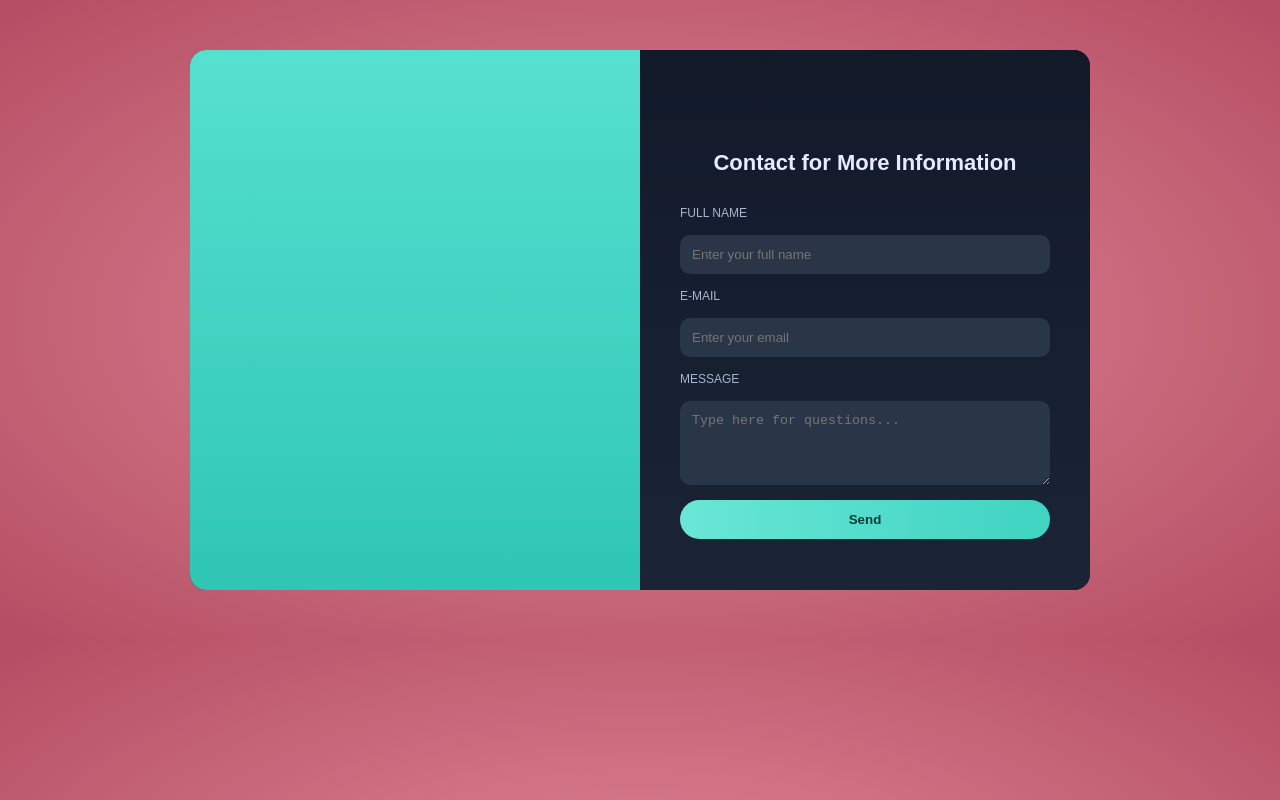
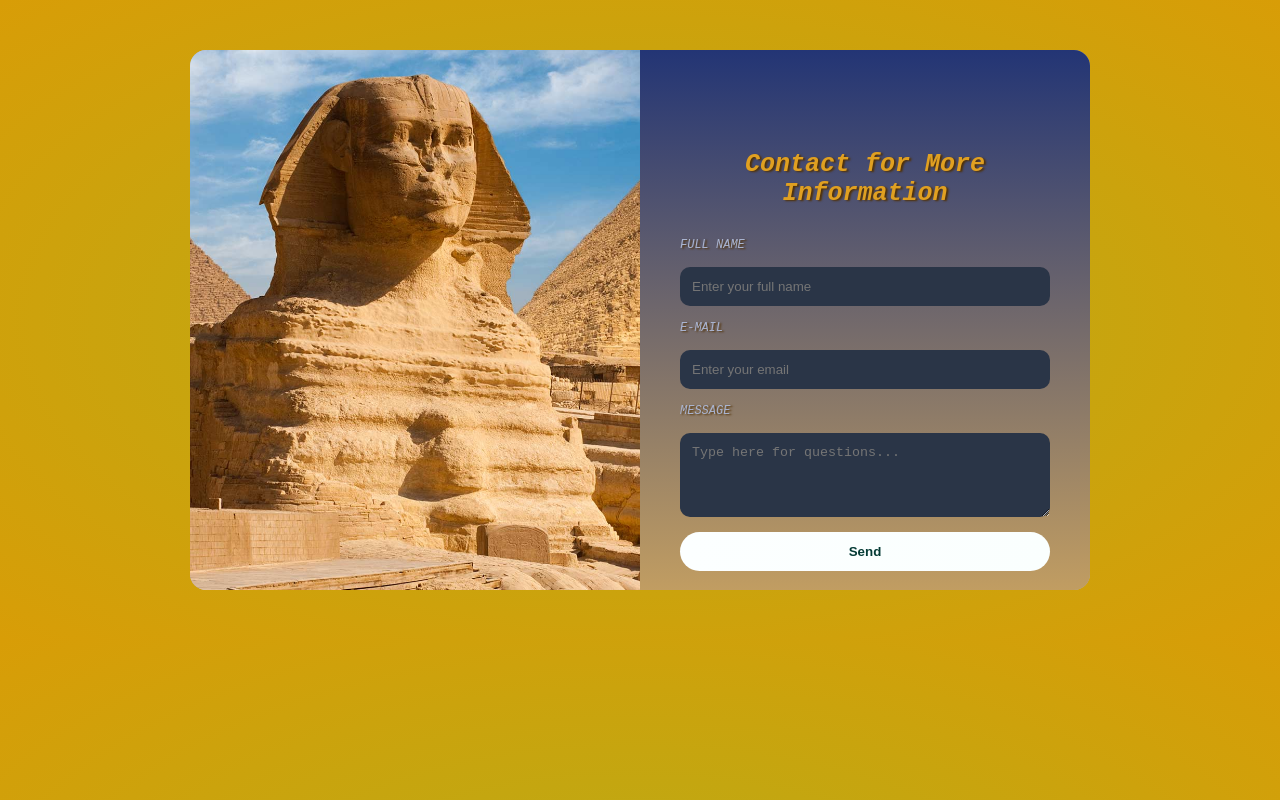
Before and after one commit to KindredMouse/Python-Charmers, a plain HTML site: page Pages/SignUp/index.html in a window 1280 px wide. Drawn offline with Linux system fonts and the light colour scheme.

Commit message:
sign up close to done

```diff
--- a/Pages/SignUp/css/style.css
+++ b/Pages/SignUp/css/style.css
@@ -1,7 +1,8 @@
 body {
   margin: 0;
   font-family: Arial, Helvetica, sans-serif;
-  background: radial-gradient(#e38a9b, #b44d63);
+  /* Change background color to every other page*/
+  background: radial-gradient(#b7ac16, #d89d07);
   color: #fff;
 }
 
@@ -14,16 +15,18 @@ body {
   grid-template-columns: 1fr 1fr;
   border-radius: 16px;
   overflow: hidden;
-  background: #0f1725;
+  background: #aeaeae;
 }
-
-.left {
-  background: linear-gradient(#56e0cf, #2fc6b4);
-  padding: 30px;
+/* IMAGE STYLING */
+.left-img {
+  width: 100%;
+  height: 100%;
+  object-fit: cover;
+  display: block;
 }
 
 .right {
-  background: linear-gradient(#121a2a, #1a2435);
+  background: linear-gradient(#233575, #c7a161);
   padding: 40px;
   position: relative;
 }
@@ -51,7 +54,7 @@ label {
   gap: 6px;
 }
 
-/* INPUTS AND TEXTAREA */
+/* INPUTS AND TEXT AREA */
 input, textarea {
   background: #2a3547;
   border: none;
@@ -67,7 +70,7 @@ input:focus, textarea:focus {
 
 /* SEND BUTTON */
 .submit {
-  background: linear-gradient(90deg, #69e6d6, #3fd3c2);
+  background: linear-gradient(90deg, #fcffff, #fafffe);
   color: #053b35;
   border: none;
   padding: 12px 18px;
@@ -75,3 +78,18 @@ input:focus, textarea:focus {
   font-weight: bold;
   cursor: pointer;
 }
+/* FORM/ CONTACT STYLE*/
+form {
+  font-family: monospace, 'Times New Roman';
+    font-style: italic;
+    color: rgb(224, 160, 33);
+    text-shadow: 2px 1px 2px rgb(81, 49, 5);
+}
+
+h2 {
+  font-family: monospace, 'Times New Roman';
+    font-style: italic;
+    color: rgb(224, 160, 33);
+    text-shadow: 2px 1px 2px rgb(81, 49, 5);
+    font-size: 25px;
+}
--- a/Pages/SignUp/index.html
+++ b/Pages/SignUp/index.html
@@ -8,6 +8,7 @@
 <body>
   <div class="wrap">
     <section class="left">
+        <img src="image/egypt.jpg" alt="Egypt Pyramids" class="left-img">
       <!-- Add image here later that matches the theme maybe the home page -->
     </section>
     <section class="right">
```
Also changed, not shown: Pages/SignUp/image/egypt.jpg (added).
